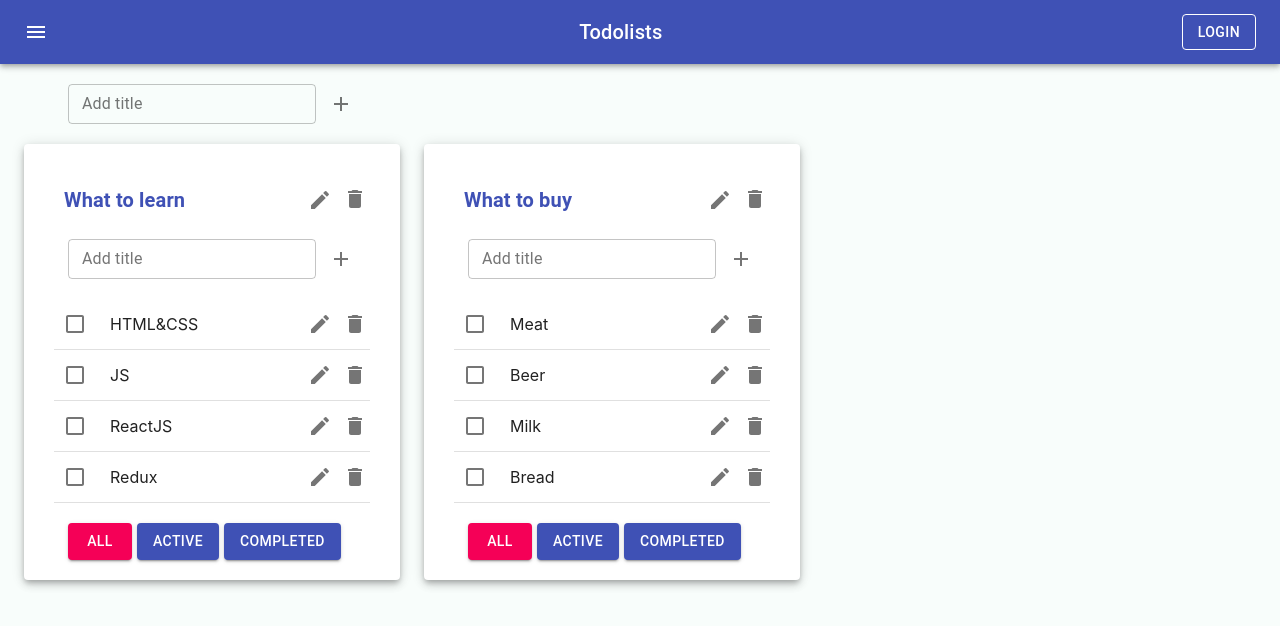
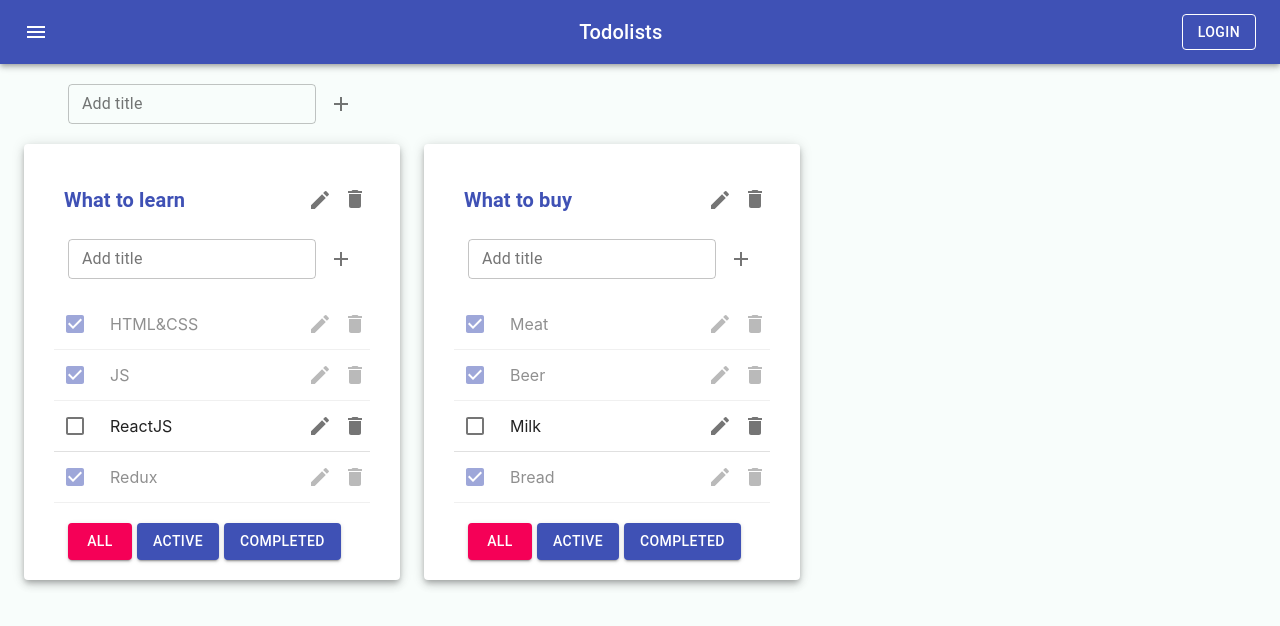
Before and after one commit to AliaksandrLiubanets/todolist, a React (Create React App) app: page / in a window 1280 px wide. Shown: the top 626 px of the page. Built offline with nearby package versions, Linux system fonts and the light colour scheme.

Commit message:
Refact: Task - Add TaskType

```diff
--- a/src/Task.tsx
+++ b/src/Task.tsx
@@ -4,8 +4,8 @@ import {Checkbox, IconButton, ListItem, ListItemIcon} from '@material-ui/core'
 import s from './Style.module.css'
 import EditableSpan from './EditableSpan'
 import DeleteIcon from '@material-ui/icons/Delete'
-import {TaskType} from './TodolistWithRedux'
 import {useDispatch} from 'react-redux'
+import {TaskType} from './api/todolist-api'
 
 type PropsType = {
     el: TaskType
@@ -25,12 +25,12 @@ export const Task = React.memo(({el, todolistId}: PropsType) => {
                      disableGutters
                      dense
                      style={{display: 'flex', justifyContent: 'space-between'}}
-                     className={el.isDone ? s.is_done : ''}>
+                     className={el.status === 2 ? s.is_done : ''}>
         <div style={{display: 'flex', alignItems: 'center', flex: 1}}>
             <ListItemIcon style={{display: 'block'}}>
                 <Checkbox onChange={onCheckboxCheckTask}
                           color={'primary'}
-                          checked={el.isDone}
+                          checked={el.status === 2}
                 />
             </ListItemIcon>
             <EditableSpan title={el.title}
```
